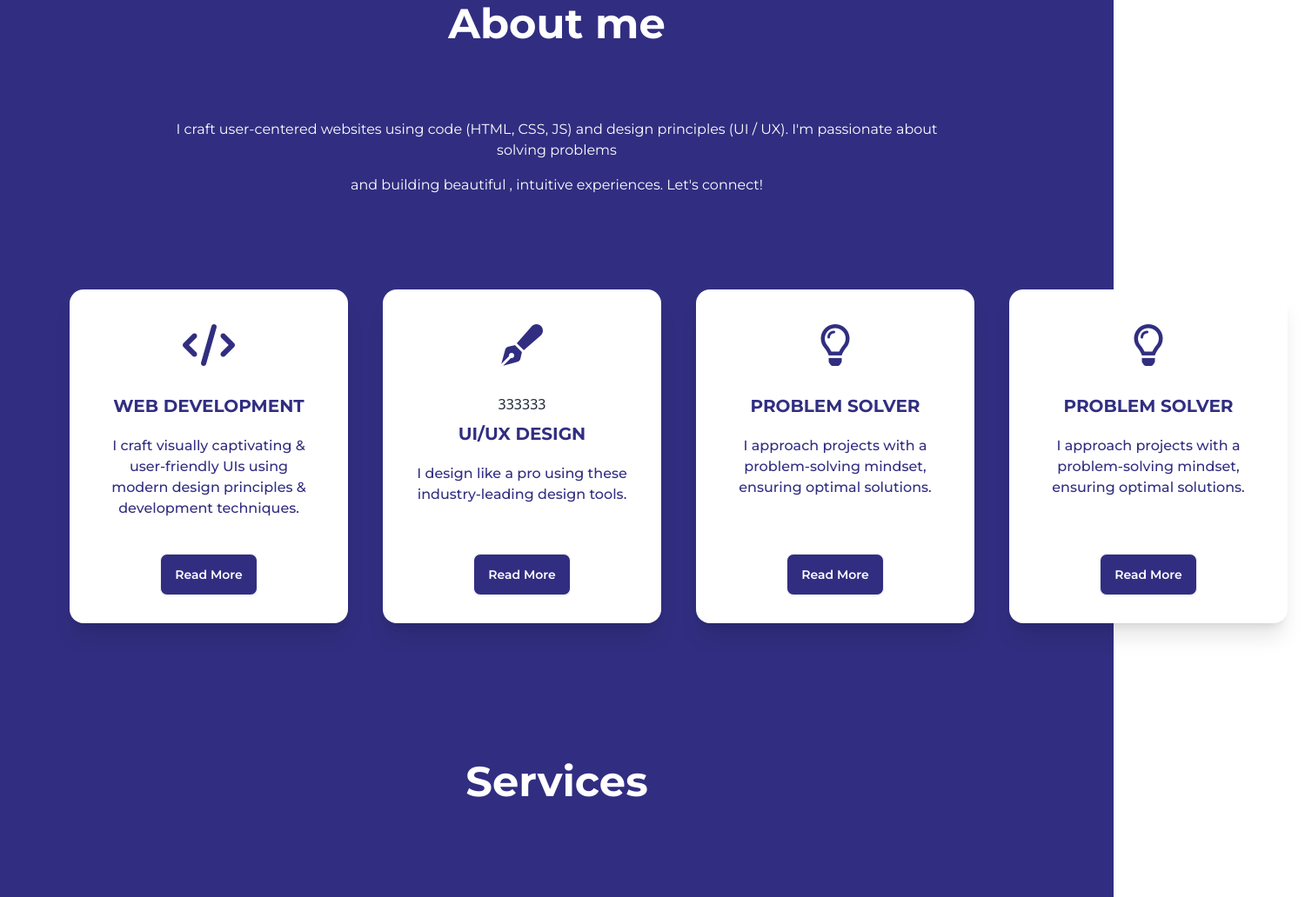
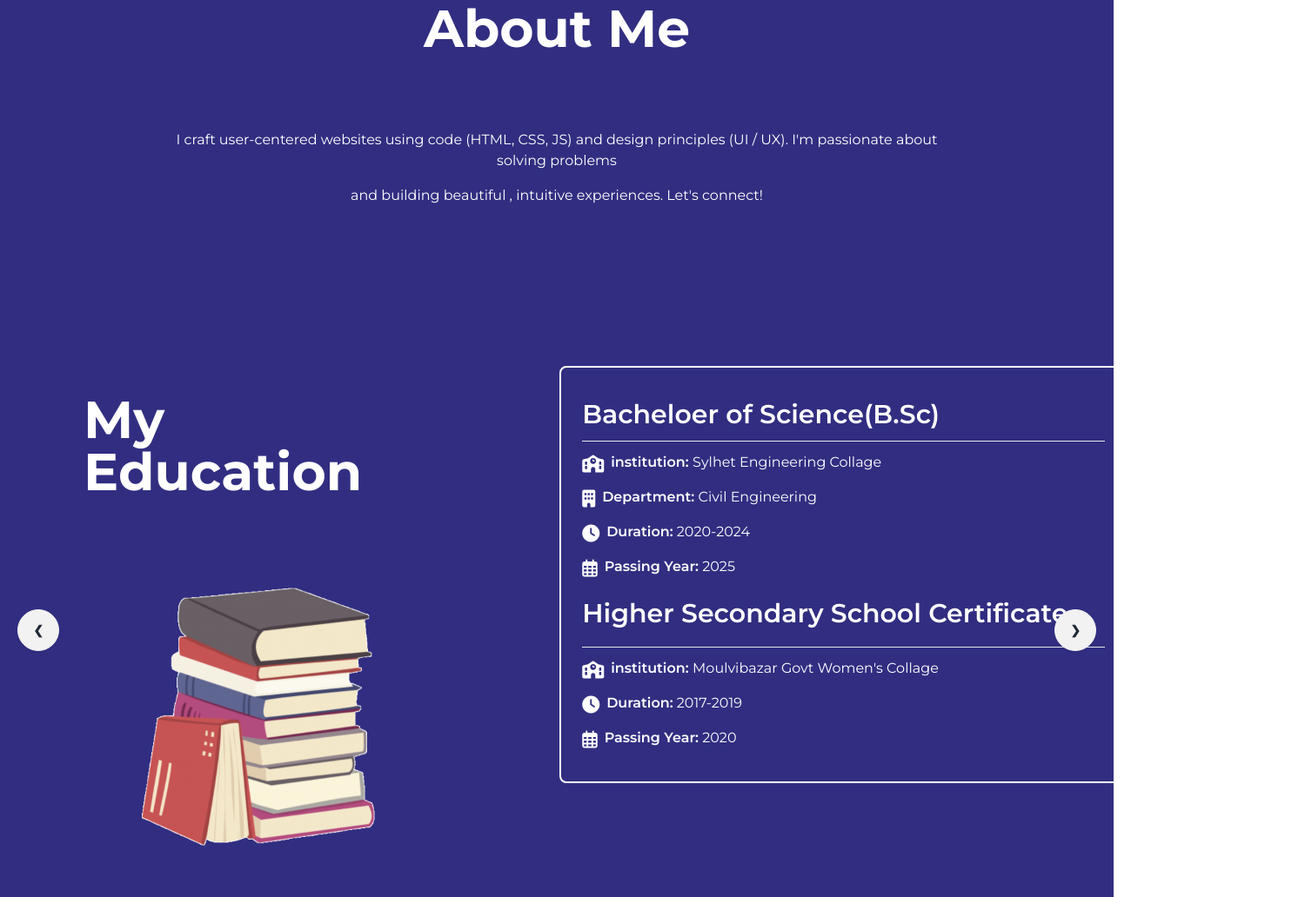
Before and after one commit to Syeda-Farah/my-portfolio, a plain HTML site: page index.html in a window 1280 px wide. Shown: the part 935-1967 px from the top of the page at 87% size, 1500 px wide, since content can reach past the window. Drawn offline with nearby package versions, Linux system fonts and the light colour scheme.

Commit message:
some codes

```diff
--- a/index.html
+++ b/index.html
@@ -52,9 +52,9 @@
             <div class="hero-content flex-col-reverse lg:flex-row-reverse">
               <img id="my-image" src="./media/my-portfolio-img.png"  />
               <div class="lg:mr-32 m-10">
-                <h1 class="text-3xl lg:text-5xl font-bold text-white font-monsterrat  ">Hello I am <span class="animate-pulse" >FARAH</span></h1>
-                <p class="py-5 text-white lg:text-lg text-base font-monsterrat">I  AM  A  FRONT  END  DEVELOPER <br> AND  A  UI/UX  DESIGNER</p>
-             <div class="py-6">
+                <h1 class="text-3xl lg:text-6xl font-bold text-white font-monsterrat  ">Hello I am <span class="animate-pulse" >FARAH</span></h1>
+                <p class="py-5 text-white lg:text-xl text-base font-monsterrat">I  AM  A  FRONT  END  DEVELOPER <br> AND  A  UI/UX  DESIGNER</p>
+             <div class="py-7">
               <a href="https://www.facebook.com/farhat.Hridi"target="_blank" rel="noopener noreferrer"><i  class="text-3xl pr-6 fa-brands text-white fa-facebook-f"></i></a>
               <a href="https://www.linkedin.com/in/syeda-farah" target="_blank" rel="noopener noreferrer"><i class="text-3xl px-6 fa-brands  text-white fa-linkedin-in"></i></a>
               <a href="https://www.instagram.com/syedafarah776?igsh=aXBqa3pzYnVzMTNh" target="_blank" rel="noopener noreferrer"><i class="text-3xl px-6 fa-brands  text-white fa-instagram"></i> </a>
@@ -62,79 +62,149 @@
               <a href="https://github.com/Syeda-Farah" target="_blank" rel="noopener noreferrer"> <i class="text-3xl px-6 fa-brands text-white fa-github"></i></a>
 
              </div>
-             <a href="https://drive.google.com/file/d/1Gm5-9wFfhWtRiicoPnmoIBRGVMdhcvRS/view?usp=sharing" target="_blank" rel="noopener noreferrer" > <button class="btn bg-white text-indigo-900 font-monsterrat text-xl px-6 w-11/12 items-center rounded-3xl ">Download CV</button></a>
+             <a href="https://drive.google.com/file/d/1Gm5-9wFfhWtRiicoPnmoIBRGVMdhcvRS/view?usp=sharing" target="_blank" rel="noopener noreferrer" > <button class="btn bg-white text-indigo-900 font-monsterrat text-3xl px-6 w-11/12 items-center rounded-3xl mt-2">Download CV</button></a>
 
               </div>
             </div>
           </div>
     </section>
     <!-- about me -->
-    <section class="about-me bg-indigo-900 pt-10 ">
-        <h1 class="text-5xl font-bold text-white text-center lg:pb-20 font-monsterrat translate-y-2.5">About me</h1>
+    <section class="about-me bg-indigo-900 pt-10 font-monsterrat">
+        <h1 class="text-6xl font-bold text-white text-center lg:pb-20 font-monsterrat translate-y-2.5">About Me</h1>
         <h6 class="text-white lg:px-48 px-2 lg:py-4 pt-6 text-center font-monsterrat">I  craft  user-centered  websites  using  code  (HTML,  CSS,  JS)  and  design  principles  (UI / UX). I'm  passionate  about  solving  problems </h6> <h6 class="text-white lg:px-48 px-2 pb-10 text-center font-monsterrat" >and  building  beautiful ,  intuitive  experiences.  Let's  connect!
         </h6>
         <!-- about me cards -->
         <div class="lg:flex py-12  ">
-          <div>
-            <!-- card-1 (about me)-->
-            <div class="">
-              <div class="card bg-base-100 w-80 h-96 shadow-xl m-5 sm:ml-20">
-                <figure class="px-10 pt-10">
-                  <i class="fa-solid fa-code text-5xl  text-indigo-900"></i>
-                </figure>
-                <div class="card-body items-center text-center">
-                  <h2 class="card-title font-monsterrat text-xl text-indigo-900 font-bold">WEB DEVELOPMENT</h2>
-                  <p class="font-monsterrat  text-indigo-900 font-medium p-3">I craft visually captivating & user-friendly UIs using modern design principles & development techniques.</p>
-                  <div class="card-actions">
-                    <button class="btn  bg-indigo-900 text-white font-monsterrat ">Read More</button>
+          <div class="carousel w-full lg:h-screen bg-bike-primary-bg text-white">
+            <!-- slide 1 -->
+            <div id="slide1" class="carousel-item relative w-full">
+                <div class="flex flex-col-reverse lg:flex-row-reverse gap-40 lg:p-24">
+                    <div class="border-2 border-white p-6 rounded-lg h-[30rem] w-[45rem]">
+                      <!--B.Sc-->
+
+                        <h1 class="lg:text-3xl font-semibold text-xl py-3 font-monsterrat">Bacheloer of Science(B.Sc)</h1><hr>
+                        <div class="flex gap-2 pt-3">
+                        <i class="fa-solid fa-school text-xl"></i>
+<h6><span class="font-semibold font-monsterrat">institution: </span> Sylhet Engineering Collage</h6>
+                      </div>
+                      <div class="flex gap-2 pt-3">
+                        <i class="fa-solid fa-building text-xl"></i>
+<h6><span class="font-semibold font-monsterrat">Department: </span> Civil Engineering</h6>
+                      </div>
+                      <div class="flex gap-2 pt-3">
+                        <i class="fa-solid fa-clock text-xl"></i>
+  <h6><span class="font-semibold">Duration:</span> 2020-2024</h6>
+                      </div>
+
+
+
+                      <div class="flex gap-2 pt-3">
+                        <i class="fa-regular fa-calendar-days text-xl"></i>
+<h6><span class="font-semibold">Passing Year:</span> 2025 </h6>
+
+
+                      </div>
+
+                      <!-- hsc -->
+                      <h1 class="lg:text-3xl font-semibold text-xl py-5">Higher Secondary School Certificate</h1><hr>
+                      <div class="flex gap-2 pt-3">
+                      <i class="fa-solid fa-school text-xl"></i>
+<h6><span class="font-semibold font-monsterrat">institution: </span> Moulvibazar Govt Women's Collage</h6>
+                    </div>
+
+                    <div class="flex gap-2 pt-3">
+                      <i class="fa-solid fa-clock text-xl"></i>
+<h6><span class="font-semibold">Duration:</span> 2017-2019</h6>
+                    </div>
+                    <div class="flex gap-2 pt-3">
+                      <i class="fa-regular fa-calendar-days text-xl"></i>
+<h6><span class="font-semibold">Passing Year:</span> 2020 </h6>
+
+
+                    </div>
+
+
+                    </div>
+                    <div class="w-50rem">
+                      <h2 class="text-2xl lg:text-6xl font-bold text-white font-monsterrat py-8">
+                        My Education
+                     </h2>
+                      <img class="h-[25rem]" src="./media/books.png" alt="">
                     </div>
                 </div>
+                <div class="absolute flex justify-between transform -translate-y-1/2 left-5 right-5 top-1/2">
+                    <a href="#slide4" class="btn btn-circle">❮</a>
+                    <a href="#slide2" class="btn btn-circle">❯</a>
                 </div>
             </div>
+            <!-- slide 2 -->
+            <div id="slide2" class="carousel-item relative w-full">
+                <div class="flex flex-col lg:flex-row gap-20 p-4 lg:p-24">
+                    <div class="space-y-7 flex-1">
+                        <h2 class="text-2xl lg:text-6xl font-bold">
+                            Ride-on R15 V4
+                            <br>
+                            with Smile
+                        </h2>
+                        <p>
+                            Amet minim mollit non deserunt ullamco
+                            est sit aliqua dolor do amet sint. Velit officia consequat duis enim velit mollit.
+                        </p>
+                        <button class="btn bg-bike-primary text-white">Purchase</button>
                     </div>
-           <!-- card-2 (about me) -->
-           <div class="sm: pl-10 lg:pl-0 md:pl-48">
-           <div class="card bg-base-100 w-80 shadow-xl m-5 h-96">
-            <figure class="px-10 pt-10">
-              <i class="fa-solid fa-pen-fancy text-5xl  text-indigo-900"></i>
-            </figure>
-            <div class="card-body items-center text-center">333333
-              <h2 class="card-title font-monsterrat text-xl text-indigo-900 font-bold">UI/UX DESIGN</h2>
-              <p class="font-monsterrat  text-indigo-900 font-medium py-3 pb-0 m-0">I design like a pro using these industry-leading design tools.</p>
-              <div class="card-actions">
-                <button class="btn  bg-indigo-900 text-white font-monsterrat m-0">Read More</button>
+                    <div class="flex-1">
+                        <img src="/images/slider/bike2.png" class="w-[400px]" />
                     </div>
                 </div>
+                <div class="absolute flex justify-between transform -translate-y-1/2 left-5 right-5 top-1/2">
+                    <a href="#slide1" class="btn btn-circle">❮</a>
+                    <a href="#slide3" class="btn btn-circle">❯</a>
                 </div>
             </div>
-          <!-- card-3 (about me) -->
-          <div class="sm: pl-10 lg:pl-0 md:pl-48">
-          <div class="card bg-base-100 w-80 shadow-xl m-5 h-96">
-            <figure class="px-10 pt-10">
-              <i class="fa-regular fa-lightbulb text-5xl  text-indigo-900"></i>
-            </figure>
-            <div class="card-body items-center text-center">
-              <h2 class="card-title card-title font-monsterrat text-xl text-indigo-900 font-bold">PROBLEM SOLVER</h2>
-              <p class="font-monsterrat  text-indigo-900 font-medium py-3 pb-0 m-0">I approach projects with a problem-solving mindset, ensuring optimal solutions.</p>
-              <div class="card-actions">
-                <button class="btn  bg-indigo-900 text-white font-monsterrat m-0">Read More</button>
+            <div id="slide3" class="carousel-item relative w-full">
+                <div class="flex flex-col lg:flex-row gap-20 p-4 lg:p-24">
+                    <div class="space-y-7 flex-1">
+                        <h2 class="text-2xl lg:text-6xl font-bold">
+                            Ride-on R15 V4
+                            <br>
+                            with Smile
+                        </h2>
+                        <p>
+                            Amet minim mollit non deserunt ullamco
+                            est sit aliqua dolor do amet sint. Velit officia consequat duis enim velit mollit.
+                        </p>
+                        <button class="btn bg-bike-primary text-white">Purchase</button>
+                    </div>
+                    <div class="flex-1">
+                        <img src="/images/slider/bike3.png" class="w-[400px]" />
                     </div>
                 </div>
+                <div class="absolute flex justify-between transform -translate-y-1/2 left-5 right-5 top-1/2">
+                    <a href="#slide2" class="btn btn-circle">❮</a>
+                    <a href="#slide4" class="btn btn-circle">❯</a>
                 </div>
             </div>
-
-<!-- card-4 (about me) -->
-         <div class="sm: pl-10 lg:pl-0 md:pl-48">
-          <div class="card bg-base-100 w-80 shadow-xl m-5 h-96">
-            <figure class="px-10 pt-10">
-              <i class="fa-regular fa-lightbulb text-5xl  text-indigo-900"></i>
-            </figure>
-            <div class="card-body items-center text-center">
-              <h2 class="card-title card-title font-monsterrat text-xl text-indigo-900 font-bold">PROBLEM SOLVER</h2>
-              <p class="font-monsterrat  text-indigo-900 font-medium py-3 pb-0 m-0">I approach projects with a problem-solving mindset, ensuring optimal solutions.</p>
-              <div class="card-actions">
-                <button class="btn  bg-indigo-900 text-white font-monsterrat m-0">Read More</button>
+            <div id="slide4" class="carousel-item relative w-full">
+                <div class="flex flex-col lg:flex-row gap-20 p-4 lg:p-24">
+                    <div class="space-y-7 flex-1">
+                        <h2 class="text-2xl lg:text-6xl font-bold">
+                            Ride-on R15 V4
+                            <br>
+                            with Smile
+                        </h2>
+                        <p>
+                            Amet minim mollit non deserunt ullamco
+                            est sit aliqua dolor do amet sint. Velit officia consequat duis enim velit mollit.
+                        </p>
+                        <button class="btn bg-bike-primary text-white">Purchase</button>
                     </div>
+                    <div class="flex-1">
+                        <img src="/images/slider/bike4.png" class="w-[400px]" />
+                    </div>
+                </div>
+                <div class="absolute flex justify-between transform -translate-y-1/2 left-5 right-5 top-1/2">
+                    <a href="#slide3" class="btn btn-circle">❮</a>
+                    <a href="#slide1" class="btn btn-circle">❯</a>
                 </div>
             </div>
         </div>
```
Also changed, not shown: media/books.png (added). Lines whose indentation alone changed are shown as unchanged.
